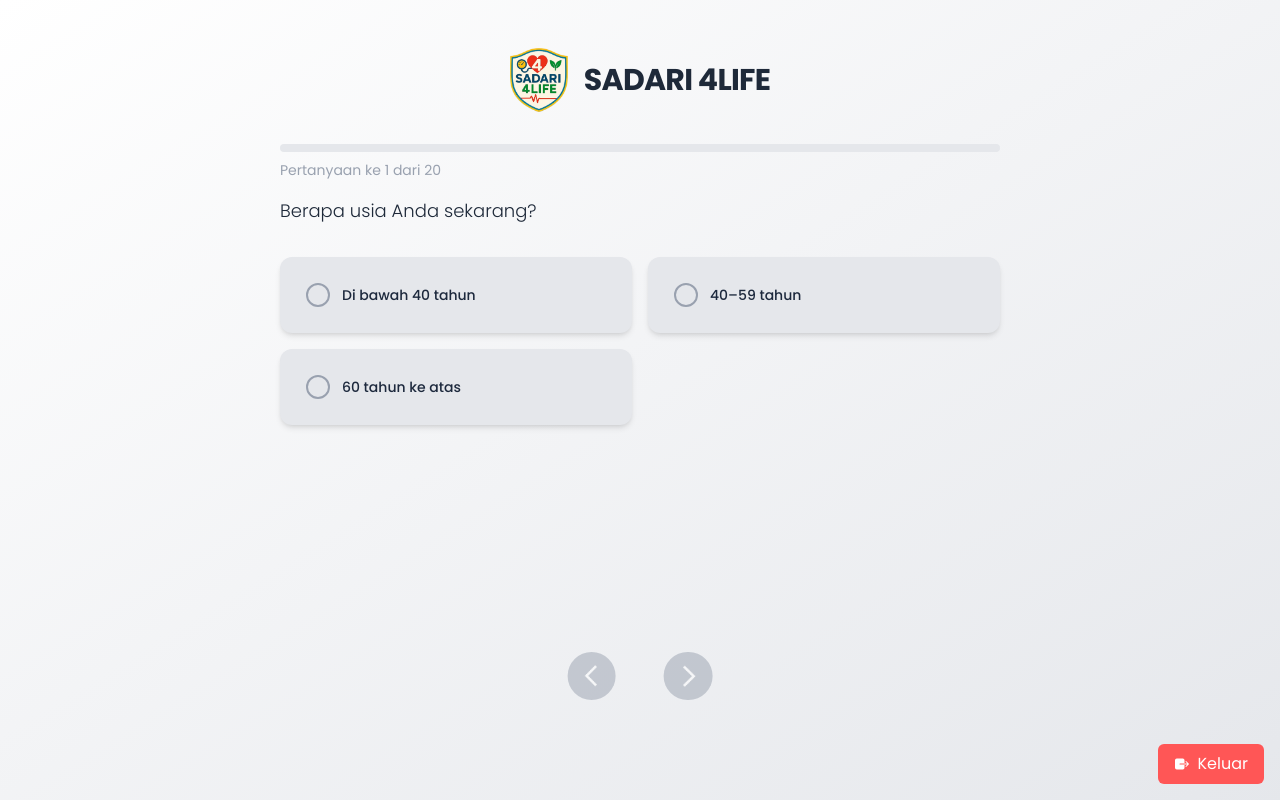
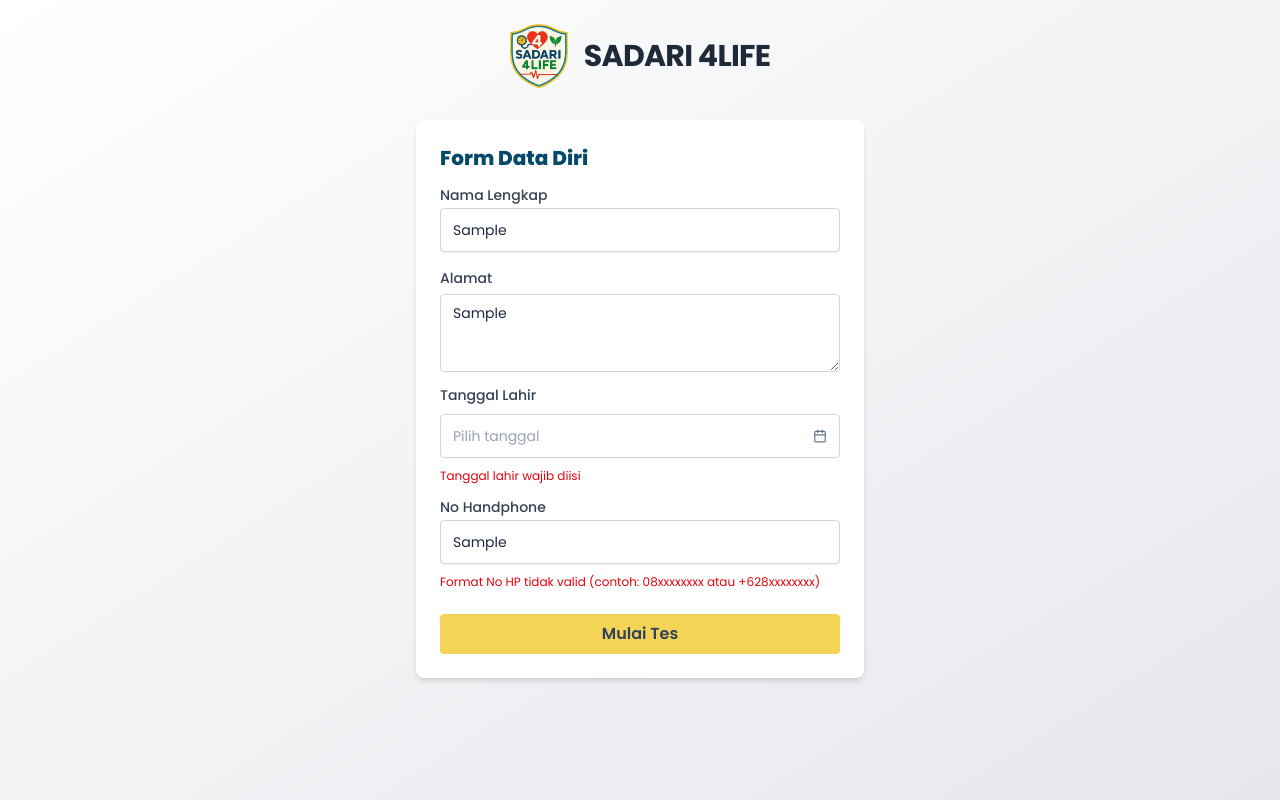
Before and after one commit to firazhafiz/fe-sadari, a Next.js app: page /tes-hipertensi/start in a window 1280 px wide. Both pictures are taken after typing "Sample", "Sample", "Sample" into the empty fields and a click on the button "Mulai Tes". Built offline with nearby package versions, Linux system fonts and the light colour scheme; a web font is replaced by a local one.

Commit message:
add validation on user form

```diff
--- a/package.json
+++ b/package.json
@@ -27,7 +27,8 @@
     "sharp": "^0.33.2",
     "tailwind-merge": "^3.3.1",
     "tailwindcss-animate": "^1.0.7",
-    "tw-animate-css": "^1.3.7"
+    "tw-animate-css": "^1.3.7",
+    "yup": "^1.7.0"
   },
   "devDependencies": {
     "@eslint/eslintrc": "^3",
--- a/src/components/moleculs/UserForm.tsx
+++ b/src/components/moleculs/UserForm.tsx
@@ -5,6 +5,8 @@ import { FormAnswer } from "@/types";
 import { Input } from "@/components/ui/input";
 import { Label } from "@/components/ui/label";
 import { Calendar28 } from "@/components/atoms/DatePicker";
+import { userFormSchema } from "@/validation/userForm.schema";
+import * as yup from "yup";
 
 export default function UserForm({ onComplete }: { onComplete: () => void }) {
   const { setFormAnswer } = useAnswerContext();
@@ -14,9 +16,28 @@ export default function UserForm({ onComplete }: { onComplete: () => void }) {
     tanggal_lahir: "",
     no_hp: "",
   });
+  const [errors, setErrors] = useState<
+    Partial<Record<keyof typeof formData, string>>
+  >({});
 
-  const handleSubmit = (e: React.FormEvent) => {
+  const handleSubmit = async (e: React.FormEvent) => {
     e.preventDefault();
+
+    // Validate using Yup
+    try {
+      await userFormSchema.validate(formData, { abortEarly: false });
+      setErrors({});
+    } catch (err) {
+      if (err instanceof yup.ValidationError) {
+        const fieldErrors: Partial<Record<keyof typeof formData, string>> = {};
+        err.inner.forEach((issue) => {
+          const path = issue.path as keyof typeof formData | undefined;
+          if (path && !fieldErrors[path]) fieldErrors[path] = issue.message;
+        });
+        setErrors(fieldErrors);
+        return; // block submit
+      }
+    }
 
     const newFormAnswer: FormAnswer = {
       user: {
@@ -37,7 +58,7 @@ export default function UserForm({ onComplete }: { onComplete: () => void }) {
     <div className="max-w-md mx-auto p-6 bg-white rounded-lg shadow-md">
       <h2 className="text-xl font-extrabold text-navy mb-4">Form Data Diri</h2>
       <form onSubmit={handleSubmit} className="space-y-4">
-        <div className="grid w-full md:max-w-none items-center gap-3">
+        <div className="grid w-full md:max-w-none items-center gap-1.5">
           <Label htmlFor="name">Nama Lengkap</Label>
           <Input
             onChange={(e) => setFormData({ ...formData, nama: e.target.value })}
@@ -45,12 +66,15 @@ export default function UserForm({ onComplete }: { onComplete: () => void }) {
             id="name"
             placeholder="Masukkan Nama Anda"
           />
+          {errors.nama && (
+            <p className="text-xs text-red-600 mt-1">{errors.nama}</p>
+          )}
         </div>
 
-        <div>
+        <div className="grid gap-1.5">
           <label
             htmlFor="alamat"
-            className="block text-sm font-medium text-gray-700 mb-2"
+            className="block text-sm font-medium text-gray-700"
           >
             Alamat
           </label>
@@ -64,18 +88,24 @@ export default function UserForm({ onComplete }: { onComplete: () => void }) {
             placeholder="Masukkan Alamat Lengkap"
             rows={3}
           />
+          {errors.alamat && (
+            <p className="text-xs text-red-600 mt-1">{errors.alamat}</p>
+          )}
         </div>
 
-        <div className="grid w-full md:max-w-none items-center gap-2">
+        <div className="grid w-full md:max-w-none items-center gap-1.5">
           <Calendar28
             onChange={(value) =>
               setFormData((prev) => ({ ...prev, tanggal_lahir: value }))
             }
             label="Tanggal Lahir"
           />
+          {errors.tanggal_lahir && (
+            <p className="text-xs text-red-600 mt-1">{errors.tanggal_lahir}</p>
+          )}
         </div>
 
-        <div className="grid w-full md:max-w-none items-center gap-3">
+        <div className="grid w-full md:max-w-none items-center gap-1.5">
           <Label htmlFor="phone">No Handphone</Label>
           <Input
             type="text"
@@ -85,6 +115,9 @@ export default function UserForm({ onComplete }: { onComplete: () => void }) {
             id="phone"
             placeholder="628xxxxxxxxx"
           />
+          {errors.no_hp && (
+            <p className="text-xs text-red-600 mt-1">{errors.no_hp}</p>
+          )}
         </div>
 
         <button
--- /dev/null
+++ b/src/validation/userForm.schema.ts
@@ -0,0 +1,44 @@
+import * as yup from "yup";
+
+const phoneRegex = /^(\+?62|0)8\d{7,12}$/;
+
+export const userFormSchema = yup.object({
+  nama: yup
+    .string()
+    .trim()
+    .required("Nama lengkap wajib diisi")
+    .min(3, "Nama minimal 3 karakter")
+    .max(100, "Nama maksimal 100 karakter"),
+
+  alamat: yup
+    .string()
+    .trim()
+    .required("Alamat wajib diisi")
+    .max(300, "Alamat maksimal 300 karakter")
+    .nullable()
+    .optional(),
+
+  // Simpan sebagai ISO string (YYYY-MM-DD) bila tersedia
+  tanggal_lahir: yup
+    .string()
+    .trim()
+    .required("Tanggal lahir wajib diisi")
+    .matches(/^\d{4}-\d{2}-\d{2}$/, {
+      excludeEmptyString: true,
+      message: "Format tanggal tidak valid (contoh: 2005-04-02)",
+    })
+    .nullable()
+    .optional(),
+
+  no_hp: yup
+    .string()
+    .trim()
+    .required("No HP wajib diisi")
+    .matches(
+      phoneRegex,
+      "Format No HP tidak valid (contoh: 08xxxxxxxx atau +628xxxxxxxx)"
+    )
+    .max(20, "No HP terlalu panjang"),
+});
+
+export type UserFormSchema = yup.InferType<typeof userFormSchema>;
```
Also changed, not shown: 1 other file (tests, documents, lock files or other folders).
